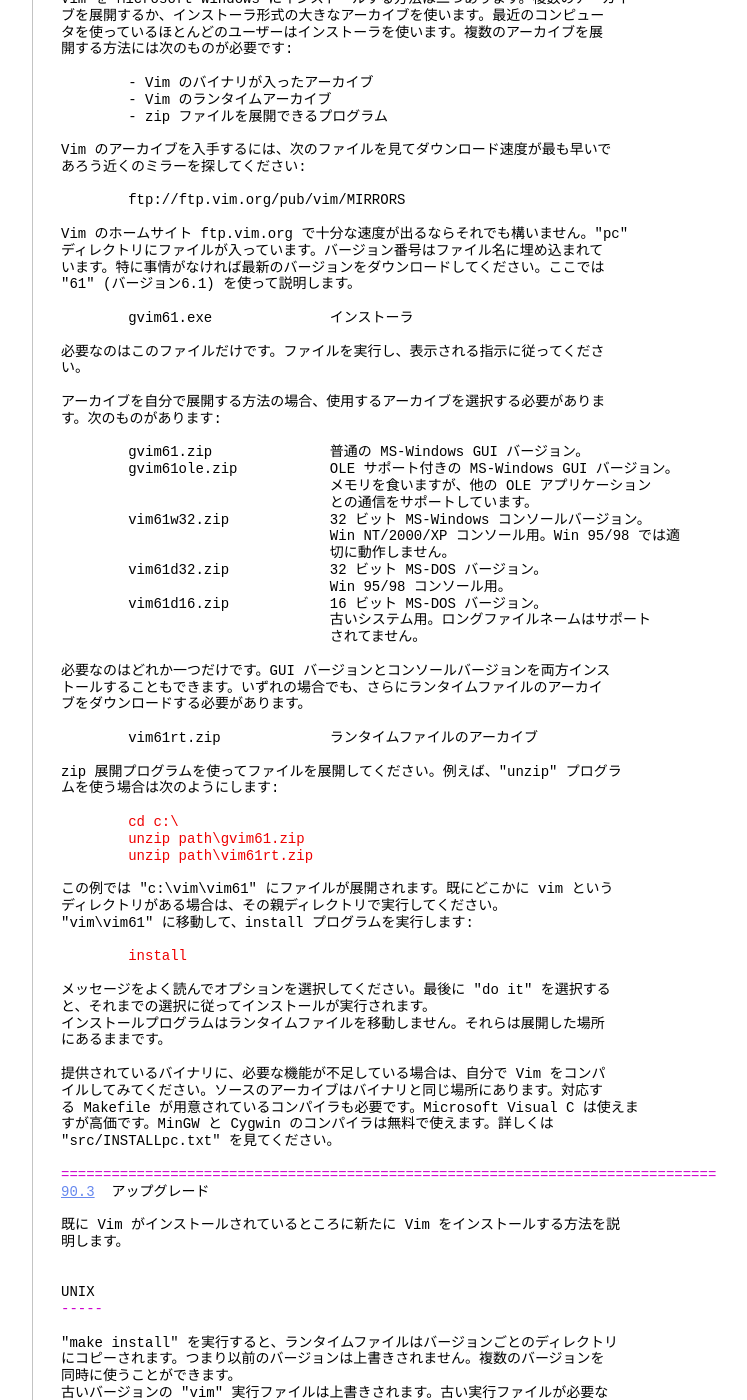
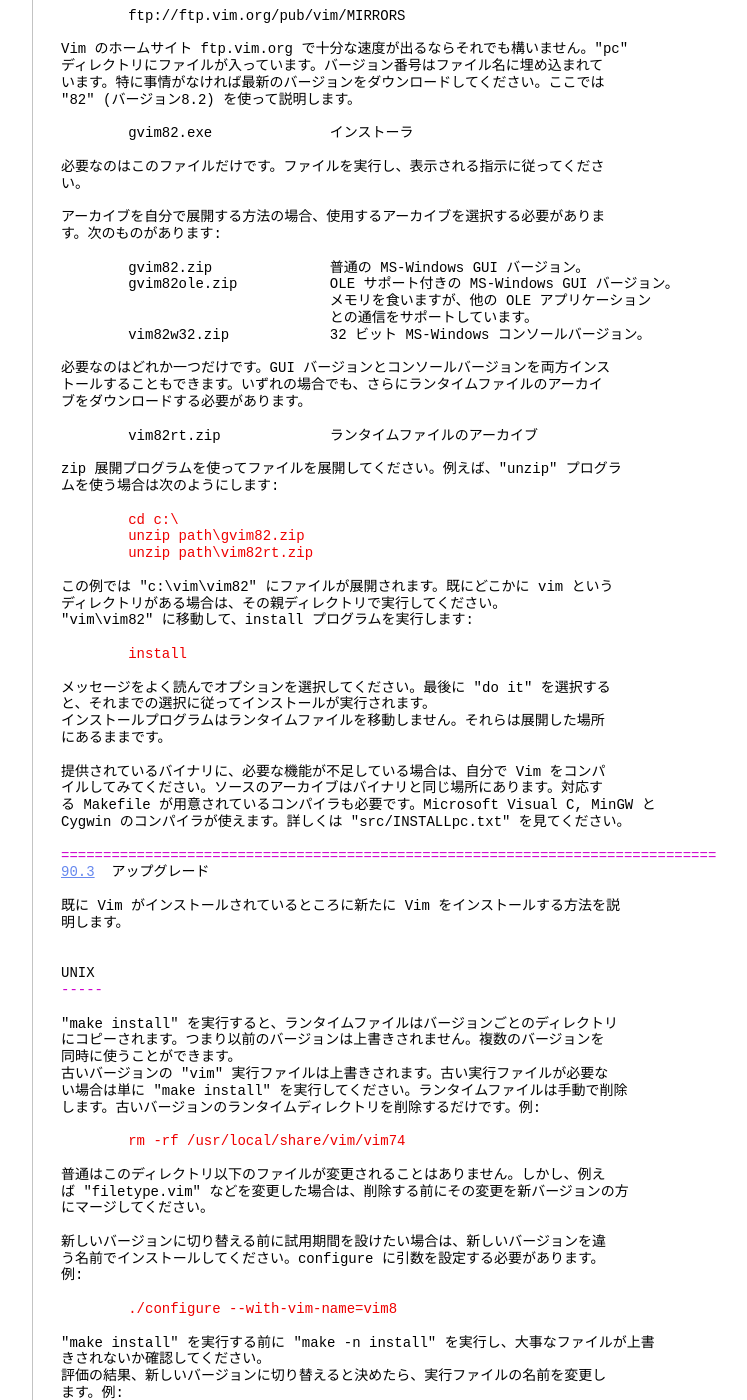
Before and after one commit to vim-jp/vimdoc-ja, a Jekyll site: the page built from usr_90.html, in a window 1280 px wide and 1400 px high, scrolled down 3870 px. Shown: the whole window, without its empty margins (340-1087 px from the left). Built offline with Jekyll 4.4.1, drawn with Linux system fonts in a browser that asks for light colours; nearby versions of some CDN libraries; comment, search, counter and statistics services are not loaded; some of the changed text lies outside the part shown.

Commit message:
Generated by Travis JOB 3113.1
https://travis-ci.org/vim-jp/vimdoc-ja-working/builds/642691775

```diff
--- a/usr_90.html
+++ b/usr_90.html
@@ -71,20 +71,12 @@
 Vim のホームサイト ftp.vim.org で十分な速度が出るならそれでも構いません。<br>
 &quot;unix&quot; ディレクトリにファイルが入っています。バージョン番号はファイル名に埋め<br>
 込まれています。特に事情がなければ最新のバージョンをダウンロードしてください。<br>
-ファイルの入手方法は二通りあります。すべてのファイルが含まれた一つの大きなアー<br>
-カイブをダウンロードするか、フロッピーサイズの四つの小さなアーカイブをダウン<br>
-ロードします。例えば、バージョン 6.1 の大きなアーカイブは次の名前です:<br>
+Unix 用のすべてのファイルが含まれた一つの大きなアーカイブをダウンロードできま<br>
+す:<br>
 <br>
-&nbsp;&nbsp;&nbsp;&nbsp;&nbsp;&nbsp;&nbsp;&nbsp;<span class="PreProc">vim-6.1.tar.bz2</span><br>
+&nbsp;&nbsp;&nbsp;&nbsp;&nbsp;&nbsp;&nbsp;&nbsp;<span class="PreProc">vim-8.2.tar.bz2</span><br>
 <br>
-このアーカイブの展開には &quot;bzip2&quot; が必要です。それがない場合は四つの小さなファ<br>
-イルをダウンロードしてください。それらは gzip で展開できます。Vim 6.1 なら次の<br>
-ような名前になっています:<br>
-<br>
-&nbsp;&nbsp;&nbsp;&nbsp;&nbsp;&nbsp;&nbsp;&nbsp;<span class="PreProc">vim-6.1-src1.tar.gz</span><br>
-&nbsp;&nbsp;&nbsp;&nbsp;&nbsp;&nbsp;&nbsp;&nbsp;<span class="PreProc">vim-6.1-src2.tar.gz</span><br>
-&nbsp;&nbsp;&nbsp;&nbsp;&nbsp;&nbsp;&nbsp;&nbsp;<span class="PreProc">vim-6.1-rt1.tar.gz</span><br>
-&nbsp;&nbsp;&nbsp;&nbsp;&nbsp;&nbsp;&nbsp;&nbsp;<span class="PreProc">vim-6.1-rt2.tar.gz</span><br>
+このアーカイブの展開には &quot;bzip2&quot; が必要です。<br>
 <br>
 <br>
 コンパイル<br>
@@ -95,22 +87,19 @@
 <div class="helpExample">&nbsp;&nbsp;&nbsp;&nbsp;&nbsp;&nbsp;&nbsp;&nbsp;mkdir ~/vim<br>
 &nbsp;&nbsp;&nbsp;&nbsp;&nbsp;&nbsp;&nbsp;&nbsp;cd ~/vim</div>
 <br>
-この場所でアーカイブを展開します。大きなアーカイブを使う場合は、次のようにしま<br>
-す:<br>
+この場所でアーカイブを展開します。次のようにして展開できます:<br>
 <br>
-<div class="helpExample">&nbsp;&nbsp;&nbsp;&nbsp;&nbsp;&nbsp;&nbsp;&nbsp;bzip2 -d -c path/vim-6.1.tar.bz2 | tar xf -</div>
+<div class="helpExample">&nbsp;&nbsp;&nbsp;&nbsp;&nbsp;&nbsp;&nbsp;&nbsp;tar xf path/vim-8.2.tar.bz2</div>
 <br>
-&quot;path&quot; の部分は適当に変更してください。<br>
+もし使用している tar コマンドが bz2 に直接対応していない場合は:<br>
 <br>
-<div class="helpExample">&nbsp;&nbsp;&nbsp;&nbsp;&nbsp;&nbsp;&nbsp;&nbsp;gzip -d path/vim-6.1-src1.tar.gz | tar xf -<br>
-&nbsp;&nbsp;&nbsp;&nbsp;&nbsp;&nbsp;&nbsp;&nbsp;gzip -d path/vim-6.1-src2.tar.gz | tar xf -<br>
-&nbsp;&nbsp;&nbsp;&nbsp;&nbsp;&nbsp;&nbsp;&nbsp;gzip -d path/vim-6.1-rt1.tar.gz | tar xf -<br>
-&nbsp;&nbsp;&nbsp;&nbsp;&nbsp;&nbsp;&nbsp;&nbsp;gzip -d path/vim-6.1-rt2.tar.gz | tar xf -</div>
+<div class="helpExample">&nbsp;&nbsp;&nbsp;&nbsp;&nbsp;&nbsp;&nbsp;&nbsp;bzip2 -d -c path/vim-8.2.tar.bz2 | tar xf -</div>
 <br>
+&quot;path&quot; の部分はファイルをダウンロードした場所に変更してください。<br>
 欲しいのがデフォルトの機能だけで、環境が適切に設定されているのであれば、次のコ<br>
 マンドを実行するだけでコンパイルできます:<br>
 <br>
-<div class="helpExample">&nbsp;&nbsp;&nbsp;&nbsp;&nbsp;&nbsp;&nbsp;&nbsp;cd vim61/src<br>
+<div class="helpExample">&nbsp;&nbsp;&nbsp;&nbsp;&nbsp;&nbsp;&nbsp;&nbsp;cd vim82/src<br>
 &nbsp;&nbsp;&nbsp;&nbsp;&nbsp;&nbsp;&nbsp;&nbsp;make</div>
 <br>
 make プログラムによって configure とコンパイルが実行されます。設定を変更してコ<br>
@@ -237,9 +226,9 @@
 Vim のホームサイト ftp.vim.org で十分な速度が出るならそれでも構いません。&quot;pc&quot;<br>
 ディレクトリにファイルが入っています。バージョン番号はファイル名に埋め込まれて<br>
 います。特に事情がなければ最新のバージョンをダウンロードしてください。ここでは<br>
-&quot;61&quot; (バージョン6.1) を使って説明します。<br>
+&quot;82&quot; (バージョン8.2) を使って説明します。<br>
 <br>
-&nbsp;&nbsp;&nbsp;&nbsp;&nbsp;&nbsp;&nbsp;&nbsp;gvim61.exe&nbsp;&nbsp;&nbsp;&nbsp;&nbsp;&nbsp;&nbsp;&nbsp;&nbsp;&nbsp;&nbsp;&nbsp;&nbsp;&nbsp;インストーラ<br>
+&nbsp;&nbsp;&nbsp;&nbsp;&nbsp;&nbsp;&nbsp;&nbsp;gvim82.exe&nbsp;&nbsp;&nbsp;&nbsp;&nbsp;&nbsp;&nbsp;&nbsp;&nbsp;&nbsp;&nbsp;&nbsp;&nbsp;&nbsp;インストーラ<br>
 <br>
 必要なのはこのファイルだけです。ファイルを実行し、表示される指示に従ってくださ<br>
 い。<br>
@@ -247,35 +236,28 @@
 アーカイブを自分で展開する方法の場合、使用するアーカイブを選択する必要がありま<br>
 す。次のものがあります:<br>
 <br>
-&nbsp;&nbsp;&nbsp;&nbsp;&nbsp;&nbsp;&nbsp;&nbsp;gvim61.zip&nbsp;&nbsp;&nbsp;&nbsp;&nbsp;&nbsp;&nbsp;&nbsp;&nbsp;&nbsp;&nbsp;&nbsp;&nbsp;&nbsp;普通の MS-Windows GUI バージョン。<br>
-&nbsp;&nbsp;&nbsp;&nbsp;&nbsp;&nbsp;&nbsp;&nbsp;gvim61ole.zip&nbsp;&nbsp;&nbsp;&nbsp;&nbsp;&nbsp;&nbsp;&nbsp;&nbsp;&nbsp; OLE サポート付きの MS-Windows GUI バージョン。<br>
+&nbsp;&nbsp;&nbsp;&nbsp;&nbsp;&nbsp;&nbsp;&nbsp;gvim82.zip&nbsp;&nbsp;&nbsp;&nbsp;&nbsp;&nbsp;&nbsp;&nbsp;&nbsp;&nbsp;&nbsp;&nbsp;&nbsp;&nbsp;普通の MS-Windows GUI バージョン。<br>
+&nbsp;&nbsp;&nbsp;&nbsp;&nbsp;&nbsp;&nbsp;&nbsp;gvim82ole.zip&nbsp;&nbsp;&nbsp;&nbsp;&nbsp;&nbsp;&nbsp;&nbsp;&nbsp;&nbsp; OLE サポート付きの MS-Windows GUI バージョン。<br>
 &nbsp;&nbsp;&nbsp;&nbsp;&nbsp;&nbsp;&nbsp;&nbsp;&nbsp;&nbsp;&nbsp;&nbsp;&nbsp;&nbsp;&nbsp;&nbsp;&nbsp;&nbsp;&nbsp;&nbsp;&nbsp;&nbsp;&nbsp;&nbsp;&nbsp;&nbsp;&nbsp;&nbsp;&nbsp;&nbsp;&nbsp;&nbsp;メモリを食いますが、他の OLE アプリケーション<br>
 &nbsp;&nbsp;&nbsp;&nbsp;&nbsp;&nbsp;&nbsp;&nbsp;&nbsp;&nbsp;&nbsp;&nbsp;&nbsp;&nbsp;&nbsp;&nbsp;&nbsp;&nbsp;&nbsp;&nbsp;&nbsp;&nbsp;&nbsp;&nbsp;&nbsp;&nbsp;&nbsp;&nbsp;&nbsp;&nbsp;&nbsp;&nbsp;との通信をサポートしています。<br>
-&nbsp;&nbsp;&nbsp;&nbsp;&nbsp;&nbsp;&nbsp;&nbsp;vim61w32.zip&nbsp;&nbsp;&nbsp;&nbsp;&nbsp;&nbsp;&nbsp;&nbsp;&nbsp;&nbsp;&nbsp;&nbsp;32 ビット MS-Windows コンソールバージョン。<br>
-&nbsp;&nbsp;&nbsp;&nbsp;&nbsp;&nbsp;&nbsp;&nbsp;&nbsp;&nbsp;&nbsp;&nbsp;&nbsp;&nbsp;&nbsp;&nbsp;&nbsp;&nbsp;&nbsp;&nbsp;&nbsp;&nbsp;&nbsp;&nbsp;&nbsp;&nbsp;&nbsp;&nbsp;&nbsp;&nbsp;&nbsp;&nbsp;Win NT/2000/XP コンソール用。Win 95/98 では適<br>
-&nbsp;&nbsp;&nbsp;&nbsp;&nbsp;&nbsp;&nbsp;&nbsp;&nbsp;&nbsp;&nbsp;&nbsp;&nbsp;&nbsp;&nbsp;&nbsp;&nbsp;&nbsp;&nbsp;&nbsp;&nbsp;&nbsp;&nbsp;&nbsp;&nbsp;&nbsp;&nbsp;&nbsp;&nbsp;&nbsp;&nbsp;&nbsp;切に動作しません。<br>
-&nbsp;&nbsp;&nbsp;&nbsp;&nbsp;&nbsp;&nbsp;&nbsp;vim61d32.zip&nbsp;&nbsp;&nbsp;&nbsp;&nbsp;&nbsp;&nbsp;&nbsp;&nbsp;&nbsp;&nbsp;&nbsp;32 ビット MS-DOS バージョン。<br>
-&nbsp;&nbsp;&nbsp;&nbsp;&nbsp;&nbsp;&nbsp;&nbsp;&nbsp;&nbsp;&nbsp;&nbsp;&nbsp;&nbsp;&nbsp;&nbsp;&nbsp;&nbsp;&nbsp;&nbsp;&nbsp;&nbsp;&nbsp;&nbsp;&nbsp;&nbsp;&nbsp;&nbsp;&nbsp;&nbsp;&nbsp;&nbsp;Win 95/98 コンソール用。<br>
-&nbsp;&nbsp;&nbsp;&nbsp;&nbsp;&nbsp;&nbsp;&nbsp;vim61d16.zip&nbsp;&nbsp;&nbsp;&nbsp;&nbsp;&nbsp;&nbsp;&nbsp;&nbsp;&nbsp;&nbsp;&nbsp;16 ビット MS-DOS バージョン。<br>
-&nbsp;&nbsp;&nbsp;&nbsp;&nbsp;&nbsp;&nbsp;&nbsp;&nbsp;&nbsp;&nbsp;&nbsp;&nbsp;&nbsp;&nbsp;&nbsp;&nbsp;&nbsp;&nbsp;&nbsp;&nbsp;&nbsp;&nbsp;&nbsp;&nbsp;&nbsp;&nbsp;&nbsp;&nbsp;&nbsp;&nbsp;&nbsp;古いシステム用。ロングファイルネームはサポート<br>
-&nbsp;&nbsp;&nbsp;&nbsp;&nbsp;&nbsp;&nbsp;&nbsp;&nbsp;&nbsp;&nbsp;&nbsp;&nbsp;&nbsp;&nbsp;&nbsp;&nbsp;&nbsp;&nbsp;&nbsp;&nbsp;&nbsp;&nbsp;&nbsp;&nbsp;&nbsp;&nbsp;&nbsp;&nbsp;&nbsp;&nbsp;&nbsp;されてません。<br>
+&nbsp;&nbsp;&nbsp;&nbsp;&nbsp;&nbsp;&nbsp;&nbsp;vim82w32.zip&nbsp;&nbsp;&nbsp;&nbsp;&nbsp;&nbsp;&nbsp;&nbsp;&nbsp;&nbsp;&nbsp;&nbsp;32 ビット MS-Windows コンソールバージョン。<br>
 <br>
 必要なのはどれか一つだけです。GUI バージョンとコンソールバージョンを両方インス<br>
 トールすることもできます。いずれの場合でも、さらにランタイムファイルのアーカイ<br>
 ブをダウンロードする必要があります。<br>
 <br>
-&nbsp;&nbsp;&nbsp;&nbsp;&nbsp;&nbsp;&nbsp;&nbsp;vim61rt.zip&nbsp;&nbsp;&nbsp;&nbsp;&nbsp;&nbsp;&nbsp;&nbsp;&nbsp;&nbsp;&nbsp;&nbsp; ランタイムファイルのアーカイブ<br>
+&nbsp;&nbsp;&nbsp;&nbsp;&nbsp;&nbsp;&nbsp;&nbsp;vim82rt.zip&nbsp;&nbsp;&nbsp;&nbsp;&nbsp;&nbsp;&nbsp;&nbsp;&nbsp;&nbsp;&nbsp;&nbsp; ランタイムファイルのアーカイブ<br>
 <br>
 zip 展開プログラムを使ってファイルを展開してください。例えば、&quot;unzip&quot; プログラ<br>
 ムを使う場合は次のようにします:<br>
 <br>
 <div class="helpExample">&nbsp;&nbsp;&nbsp;&nbsp;&nbsp;&nbsp;&nbsp;&nbsp;cd c:\<br>
-&nbsp;&nbsp;&nbsp;&nbsp;&nbsp;&nbsp;&nbsp;&nbsp;unzip path\gvim61.zip<br>
-&nbsp;&nbsp;&nbsp;&nbsp;&nbsp;&nbsp;&nbsp;&nbsp;unzip path\vim61rt.zip</div>
+&nbsp;&nbsp;&nbsp;&nbsp;&nbsp;&nbsp;&nbsp;&nbsp;unzip path\gvim82.zip<br>
+&nbsp;&nbsp;&nbsp;&nbsp;&nbsp;&nbsp;&nbsp;&nbsp;unzip path\vim82rt.zip</div>
 <br>
-この例では &quot;c:\vim\vim61&quot; にファイルが展開されます。既にどこかに vim という<br>
+この例では &quot;c:\vim\vim82&quot; にファイルが展開されます。既にどこかに vim という<br>
 ディレクトリがある場合は、その親ディレクトリで実行してください。<br>
-&quot;vim\vim61&quot; に移動して、install プログラムを実行します:<br>
+&quot;vim\vim82&quot; に移動して、install プログラムを実行します:<br>
 <br>
 <div class="helpExample">&nbsp;&nbsp;&nbsp;&nbsp;&nbsp;&nbsp;&nbsp;&nbsp;install</div>
 <br>
@@ -286,9 +268,8 @@
 <br>
 提供されているバイナリに、必要な機能が不足している場合は、自分で Vim をコンパ<br>
 イルしてみてください。ソースのアーカイブはバイナリと同じ場所にあります。対応す<br>
-る Makefile が用意されているコンパイラも必要です。Microsoft Visual C は使えま<br>
-すが高価です。MinGW と Cygwin のコンパイラは無料で使えます。詳しくは<br>
-&quot;src/INSTALLpc.txt&quot; を見てください。<br>
+る Makefile が用意されているコンパイラも必要です。Microsoft Visual C, MinGW と<br>
+Cygwin のコンパイラが使えます。詳しくは &quot;src/INSTALLpc.txt&quot; を見てください。<br>
 <br>
 <span class="PreProc">==============================================================================</span><br>
 <a class="Constant" href="usr_90.html#90.3" name="90.3">90.3</a>&nbsp;&nbsp;アップグレード<br>
@@ -307,7 +288,7 @@
 い場合は単に &quot;make install&quot; を実行してください。ランタイムファイルは手動で削除<br>
 します。古いバージョンのランタイムディレクトリを削除するだけです。例:<br>
 <br>
-<div class="helpExample">&nbsp;&nbsp;&nbsp;&nbsp;&nbsp;&nbsp;&nbsp;&nbsp;rm -rf /usr/local/share/vim/vim58</div>
+<div class="helpExample">&nbsp;&nbsp;&nbsp;&nbsp;&nbsp;&nbsp;&nbsp;&nbsp;rm -rf /usr/local/share/vim/vim74</div>
 <br>
 普通はこのディレクトリ以下のファイルが変更されることはありません。しかし、例え<br>
 ば &quot;filetype.vim&quot; などを変更した場合は、削除する前にその変更を新バージョンの方<br>
@@ -317,14 +298,14 @@
 う名前でインストールしてください。configure に引数を設定する必要があります。<br>
 例:<br>
 <br>
-<div class="helpExample">&nbsp;&nbsp;&nbsp;&nbsp;&nbsp;&nbsp;&nbsp;&nbsp;./configure --with-vim-name=vim6</div>
+<div class="helpExample">&nbsp;&nbsp;&nbsp;&nbsp;&nbsp;&nbsp;&nbsp;&nbsp;./configure --with-vim-name=vim8</div>
 <br>
 &quot;make install&quot; を実行する前に &quot;make -n install&quot; を実行し、大事なファイルが上書<br>
 きされないか確認してください。<br>
 評価の結果、新しいバージョンに切り替えると決めたら、実行ファイルの名前を変更し<br>
 ます。例:<br>
 <br>
-<div class="helpExample">&nbsp;&nbsp;&nbsp;&nbsp;&nbsp;&nbsp;&nbsp;&nbsp;mv /usr/local/bin/vim6 /usr/local/bin/vim</div>
+<div class="helpExample">&nbsp;&nbsp;&nbsp;&nbsp;&nbsp;&nbsp;&nbsp;&nbsp;mv /usr/local/bin/vim8 /usr/local/bin/vim</div>
 <br>
 <br>
 MS-WINDOWS<br>
@@ -332,7 +313,7 @@
 <br>
 アップグレードは新しいバージョンをインストールするのとほぼ同じです。古いバー<br>
 ジョンと同じ場所にファイルを展開してください。新しいディレクトリ (例えば<br>
-&quot;vim61&quot;) が作成され、その下に新しいバージョンがコピーされます。ランタイムファ<br>
+&quot;vim82&quot;) が作成され、その下に新しいバージョンがコピーされます。ランタイムファ<br>
 イル、vimrc、viminfo などはそのまま残ります。<br>
 古いものをそのままにして新しいバージョンを実行したい場合は、多少の手作業が必要<br>
 です。install プログラムを実行すると、古いバージョンのためのファイルがいくつか<br>
@@ -437,7 +418,7 @@
 た場合は、この方法は使えません。手作業でファイルを削除してください。例えば<br>
 &quot;/usr/local&quot; にインストールした場合は以下のファイルを root 権限で削除します:<br>
 <br>
-<div class="helpExample">&nbsp;&nbsp;&nbsp;&nbsp;&nbsp;&nbsp;&nbsp;&nbsp;rm -rf /usr/local/share/vim/vim61<br>
+<div class="helpExample">&nbsp;&nbsp;&nbsp;&nbsp;&nbsp;&nbsp;&nbsp;&nbsp;rm -rf /usr/local/share/vim/vim82<br>
 &nbsp;&nbsp;&nbsp;&nbsp;&nbsp;&nbsp;&nbsp;&nbsp;rm /usr/local/bin/eview<br>
 &nbsp;&nbsp;&nbsp;&nbsp;&nbsp;&nbsp;&nbsp;&nbsp;rm /usr/local/bin/evim<br>
 &nbsp;&nbsp;&nbsp;&nbsp;&nbsp;&nbsp;&nbsp;&nbsp;rm /usr/local/bin/ex<br>
@@ -476,7 +457,7 @@
 <span class="PreProc">----------</span><br>
 <br>
 インストーラを使ってインストールした場合は、Vim の実行ファイルと同じディレクト<br>
-リ (例: &quot;c:\vim\vim61&quot;) にある &quot;uninstall-gui&quot; プログラムを実行してください。<br>
+リ (例: &quot;c:\vim\vim82&quot;) にある &quot;uninstall-gui&quot; プログラムを実行してください。<br>
 スタートメニューに登録した場合は、そこから起動しても構いません。それによって、<br>
 ほとんどのファイルと、メニューと、デスクトップのショートカットが削除されます。<br>
 いくつかのファイルは削除されずに残るかもしれませんが、それらを削除するには<br>
@@ -486,10 +467,10 @@
 ださい。<br>
 <br>
 zip アーカイブからインストールした場合は、&quot;uninstall&quot; プログラムを使ってくださ<br>
-い。&quot;install&quot; プログラムと同じディレクトリにあります (例: &quot;c:\vim\vim61&quot;)。コ<br>
+い。&quot;install&quot; プログラムと同じディレクトリにあります (例: &quot;c:\vim\vim82&quot;)。コ<br>
 ントロールパネルの「アプリケーションの追加と削除」からも削除できます。<br>
 ただし、これはレジストリの登録を削除するだけです。ファイルの削除は自分でやる必<br>
-要があります。単に &quot;vim\vim61&quot; をまるごと削除します。そこにあなたが変更を加え<br>
+要があります。単に &quot;vim\vim82&quot; をまるごと削除します。そこにあなたが変更を加え<br>
 たファイルは保存されていないと思いますが、念のため確認してください。<br>
 &quot;vim&quot; ディレクトリにあなたが作成した vimrc ファイルやランタイムファイルが入っ<br>
 ているなら、それらは残しておいた方がいいかもしれません。<br>
```
Also changed, not shown: usr_44.html (+0 -11 lines).
